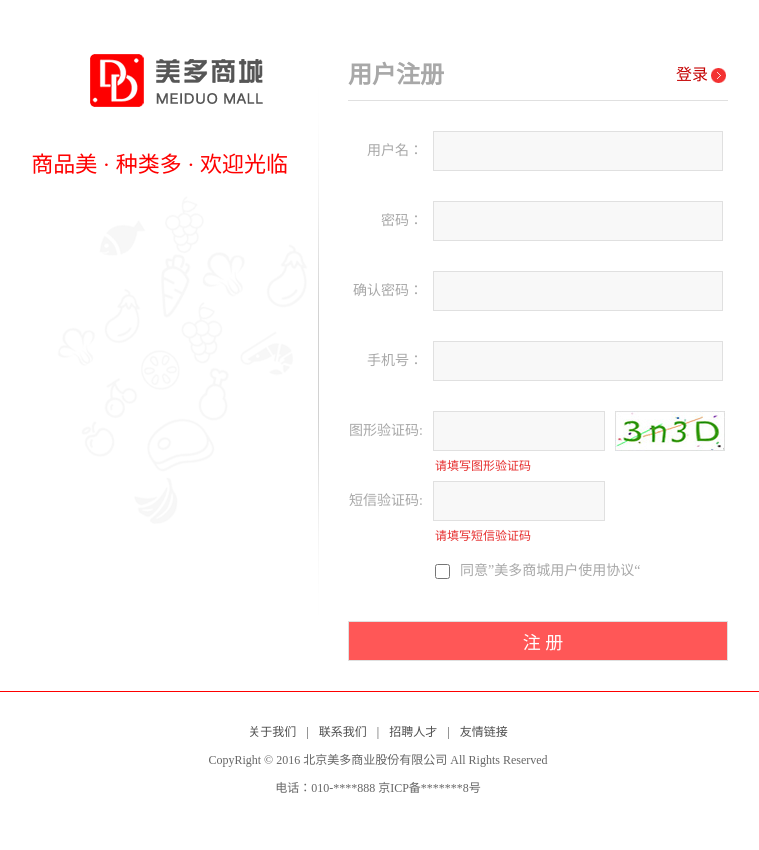
After one commit to miao-ze/meiduo_project, a Python web app: template meiduo_mall/meiduo_mall/templates/register_text.html in a window 1280 px wide. The commit adds this page. Shown: the whole page, without its empty margins (262-1021 px from the left). Run offline with Jinja, Linux system fonts and the light colour scheme; the template is opened without the code that fills it, so the values that code supplies are empty.

Commit message:
首次branch（03）提交

```diff
--- a/meiduo_mall/meiduo_mall/apps/users/views.py
+++ b/meiduo_mall/meiduo_mall/apps/users/views.py
@@ -12,7 +12,7 @@ class RegisterView(View):
         """提供用户注册页面"""
         path = reverse('users:register') #注意：不要有空格
         print(path) #可以打印出当前的路由地址
-        return render(request,'register.html')
+        return render(request,'register_text.html')
 
     """实现用户注册的业务逻辑"""
     def post(self,request):
--- /dev/null
+++ b/meiduo_mall/meiduo_mall/static/js/register_test.js
@@ -0,0 +1,100 @@
+// 此处我选择的是vue3的导入方法
+
+// 创建vue应用
+// const {createApp} = Vue
+const app = Vue.createApp({
+    el: '#app',
+    // 修改vue的语法
+    delimiters: ['[[',']]'],
+
+    data(){
+        return {
+            // 1. v-model 部分
+            username:'',
+            password:'',
+            password2:'',
+            mobile:'',
+            allow:'',
+            // 2. v-show 部分
+            error_name:false,
+            error_password:false,
+            error_password2:false,
+            error_mobile:false,
+            error_allow:false,
+            // 3. error_message
+            error_name_message:'',
+            error_mobile_message:'',
+
+        }
+
+        },
+            // 4. 事件部分
+    methods: {
+        // 4.1 校验用户名
+        check_username(){
+            // 用户名是5-20个字符 [a-zA-Z0-9]{5:20}
+            // 斜杠用于包裹正则的 “匹配模式”，明确告诉 JavaScript 引擎：“中间的内容是正则表达式，不是普通字符串”。
+            let re_name = /^[a-zA-Z0-9_-]{5,20}$/;
+            if(re_name.test(this.username)){
+                // 匹配成功，不显示错误信息
+                this.error_name = false;
+            }else{
+                // 匹配失败返回错误信息
+                this.error_name_message = '请输入5-20个字符的用户名'
+                this.error_name = true;
+            }
+        },
+        // 4.2 校验密码
+        check_password(){
+            let re_password = /^[a-zA-Z0-9]{8,20}$/
+            if(re_password.test(this.password)){
+                this.error_password = false;
+            }else{
+                this.error_password = true;
+            }
+        },
+        // 4.3 检验确认密码
+        check_password2(){
+            let re_password2 = /^[a-zA-Z0-9_-]{5,20}$/;
+            if(re_password2.test(this.password2) && this.password2 === this.password2){
+                this.error_password2 = false;
+            }else {
+                this.error_password2 = true;
+            }
+        },
+        // 4.4 校验手机号
+        check_mobile(){
+            let re_mobile = /^[1-9]{2}[0-9]{9}$/
+            if(re_mobile.test(this.mobile)){
+                this.error_mobile = false;
+            }else {
+                this.error_mobile_message = '请输入正确的手机号码'
+                this.error_mobile = true;
+            }
+        },
+        // 4.5校验是否勾选协议
+        check_allow(){
+            if(this.allow){
+                this.error_allow = false;
+            }else{
+                this.error_allow = true;
+            }
+        },
+        // 4.6 监听表单提交事件
+        on_submit(){
+            // 现在对以上的函数事件进行校验，通过执行函数，data中的数据会得到改变
+            this.check_username()
+            this.check_password()
+            this.check_password2()
+            this.check_mobile()
+            this.check_allow()
+
+            // 只要有一个数据为true，即：有错误信息得到了展示，就要阻止表单提交
+            if(this.error_name === true || this.error_password === true ||
+                this.error_password2 === true || this.error_mobile === true || this.error_allow === true){
+                window.event.returnValue = false;
+            }
+        },
+    }
+});app.mount('#app');
+// 通过id选择器找到绑定的HTML内容
--- /dev/null
+++ b/meiduo_mall/meiduo_mall/templates/register_text.html
@@ -0,0 +1,109 @@
+<!DOCTYPE html PUBLIC "-//W3C//DTD XHTML 1.0 Transitional//EN"
+        "http://www.w3.org/TR/xhtml1/DTD/xhtml1-transitional.dtd">
+<html xmlns="http://www.w3.org/1999/xhtml" xml:lang="en">
+<head>
+    <meta http-equiv="Content-Type" content="text/html;charset=UTF-8">
+    <title>美多商城-注册</title>
+    <link rel="stylesheet" type="text/css" href="{{ static('css/reset.css') }}">
+    <link rel="stylesheet" type="text/css" href="{{ static('css/main.css') }}">
+    {# 引入Vue3.js   #}
+    <script src="https://unpkg.com/vue@3/dist/vue.global.js"></script>
+    <script type="text/javascript" src="{{ static('js/axios-0.18.0.min.js') }}"></script>
+</head>
+
+<body>
+{#创建div盒子标签设置id为app#}
+<div id="app">
+    <!-- 1.左边内容 -->
+    <div class="register_con">
+        <div class="l_con fl">
+            <a href="index.html" class="reg_logo"><img src="../static/images/logo.png"></a>
+            <div class="reg_slogan">商品美 · 种类多 · 欢迎光临</div>
+            <div class="reg_banner"></div>
+        </div>
+    <!-- 2.1右边内容（上方） -->
+        <div class="r_con fr">
+            <div class="reg_title clearfix">
+                <h1>用户注册</h1>
+                <a href="login.html">登录</a>
+            </div>
+    <!-- 2.2右边内容重点表单数据（下方） -->
+            <div class="reg_form clearfix" >
+                <!-- 为了确定表单确实填写完成了，提供一个递交事件,同时为了不然数据有延迟，再提供一个v-cloak:(只有当变量渲染完成，才会显示表单) -->
+                <form action="post" class="register_form" @submit="on_submit" v-cloak>
+                    <!-- 因为是post方法，所以要设置csrf认证 -->
+                     {{ csrf_input }}
+                    <ul>
+                        <li>
+                            <label for="username">用户名：</label>
+                            <!-- 绑定blur事件对v-model中的数据进行校验 -->
+                            <input type="text" name="username" id="username" v-model="username" @blur="check_username">
+                            <!-- 相应校验结果，根据不同结果来进行展示用v-show (有两种错误提示信息，即：是动态变化的) -->
+                            <span class="error_tip" v-show="error_name">[[ error_name_message ]]</span>
+                        </li>
+
+                        <li>
+                            <label for="password"> 密码：</label>
+                            <input type="password" name="password" id="pwd" v-model="password" @blur="check_password">
+                            <span class="error_tip" v-show="error_password">请输入8-20位的密码</span>
+                        </li>
+
+                        <li>
+                            <label for="check_password">确认密码：</label>
+                            <input type="password" name="password2" id="password2" v-model="password2" @blur="check_password2">
+                            <span class="error_tip" v-show="error_password2">前后两次密码输入不一致</span>
+                        </li>
+
+                        <li>
+                            <label for="mobile">手机号：</label>
+                            <input type="text" name="mobile" id="mobile" v-model="mobile" @blur="check_mobile">
+                            <!-- 和用户名一样，有两种错误提示信息，所以用模板语法 -->
+                            <span class="error_tip" v-show="error_mobile">[[ error_mobile_message ]]</span>
+                        </li>
+
+                        <li>
+                            <label>图形验证码:</label>
+                            <input type="text" name="image_code"id="pic_code" class="msg_input">
+                            <img src="../static/images/pic_code.jpg" alt="图形验证码" class="pic_code">
+                            <span class="error_tip">请填写图形验证码</span>
+                        </li>
+
+                        <li>
+                            <label>短信验证码:</label>
+                            <input type="text" name="sms_code" id="msg_code" class="msg_input">
+                            <span class="error_tip">请填写短信验证码</span>
+                        </li>
+
+                        <li class="agreement">
+                            <!-- 此处用change事件，因为这里是选项框，因为类型是checkout所以v-model绑定的是一个布尔类型的变量 -->
+                            <input type="checkbox" name="allow" id="allow" v-model="allow" @change="check_allow">
+                            <label>同意”美多商城用户使用协议“</label>
+                            <span class="error_tip" v-show="error_allow">请勾选用户协议</span>
+                        </li>
+
+                        <li class="reg_sub">
+                            <input type="submit" value="注 册">
+                        </li>
+                    </ul>
+                </form>
+            </div>
+        </div>
+    </div>
+    <div class="footer no-mp">
+        <div class="foot_link">
+            <a href="#">关于我们</a>
+            <span>|</span>
+            <a href="#">联系我们</a>
+            <span>|</span>
+            <a href="#">招聘人才</a>
+            <span>|</span>
+            <a href="#">友情链接</a>
+        </div>
+        <p>CopyRight © 2016 北京美多商业股份有限公司 All Rights Reserved</p>
+        <p>电话：010-****888 京ICP备*******8号</p>
+    </div>
+</div>
+
+<script src="{{ static('js/register_test.js') }}"></script>
+</body>
+</html>
--- a/meiduo_mall/utils/jinja2_env.py
+++ b/meiduo_mall/utils/jinja2_env.py
@@ -1,5 +1,6 @@
 from jinja2 import Environment
 from django.urls import reverse
+# staticfiles.storage：静态文件的存储，可以获取到静态文件的前缀
 from django.contrib.staticfiles.storage import staticfiles_storage
 
 def jinja2_environment(**options):
@@ -7,7 +8,9 @@ def jinja2_environment(**options):
     env = Environment(**options)
 
     env.globals.update({
+        # 1.需求：{{ static('静态文件相对路径') }}
         'static':staticfiles_storage.url,
+        # 2.需求 {{ url('路由的命名空间') }}
         'url':reverse
     })
 
```
Also changed, not shown: meiduo_mall/meiduo_mall/settings/dev.py (+16 -3 lines), meiduo_mall/meiduo_mall/templates/register.html (+9 -4 lines).
